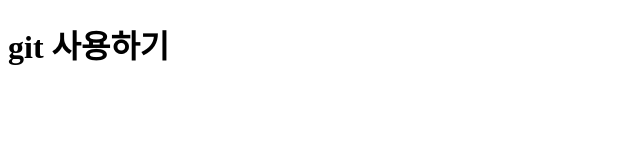
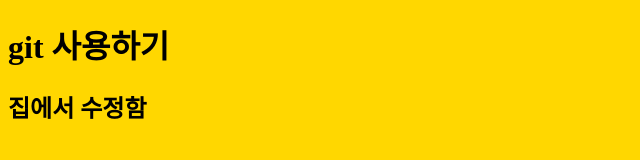
Before and after one commit to yuhanbyul/day5-app, a plain HTML site: page index.html in a window 1280 px wide. Shown: the whole page, without its empty margins (0-640 px from the left). Drawn offline with Linux system fonts and the light colour scheme.

Commit message:
update index

```diff
--- a/index.html
+++ b/index.html
@@ -4,9 +4,10 @@
     <meta charset="UTF-8">
     <meta name="viewport" content="width=device-width, initial-scale=1.0">
     <title>분산 버전 관리시스템</title>
+    <link rel="stylesheet" href="style.css">
 </head>
 <body>
     <h1>git 사용하기</h1>
-
+    <h2>집에서 수정함</h2>
 </body>
 </html>
```
